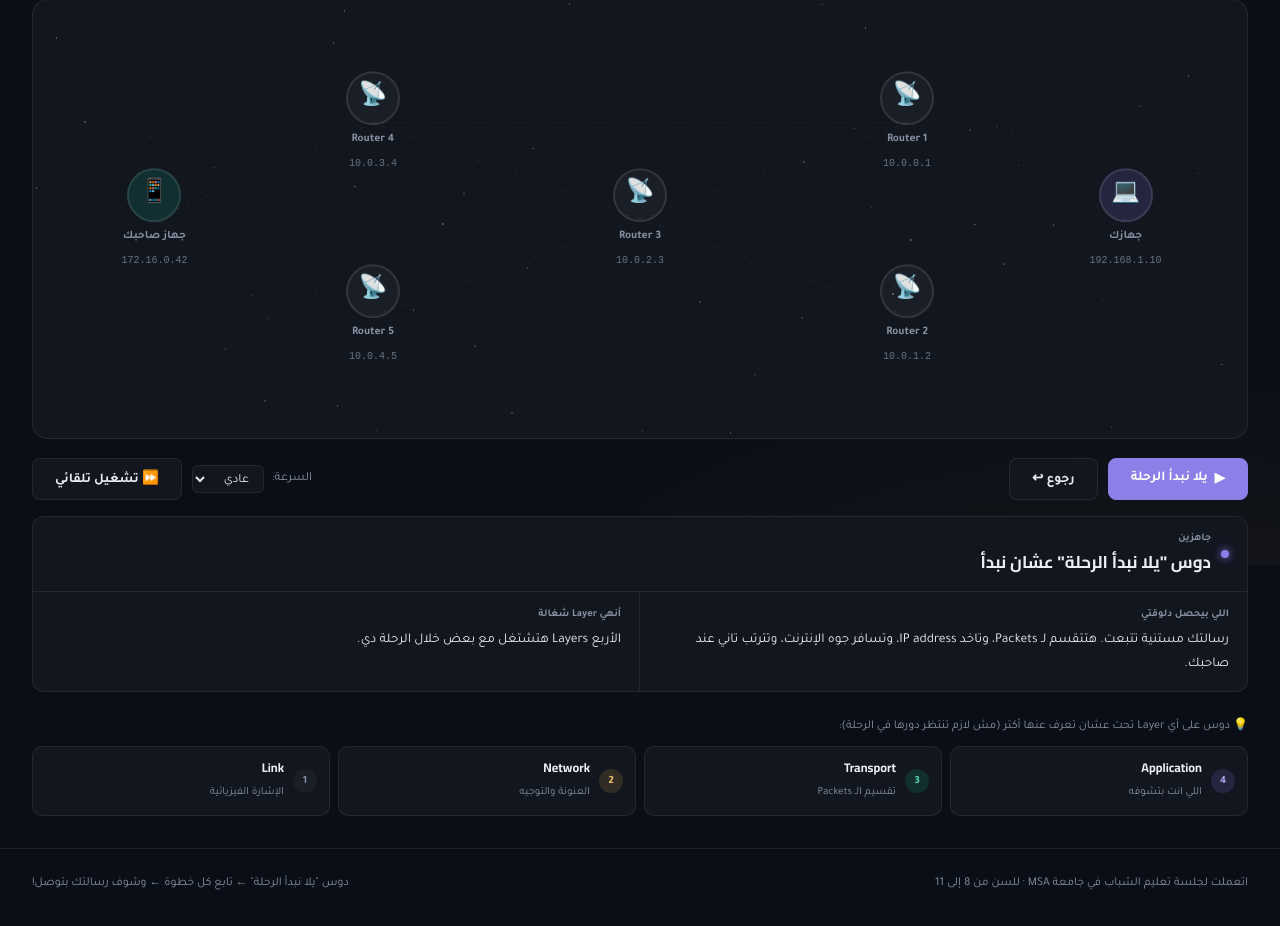
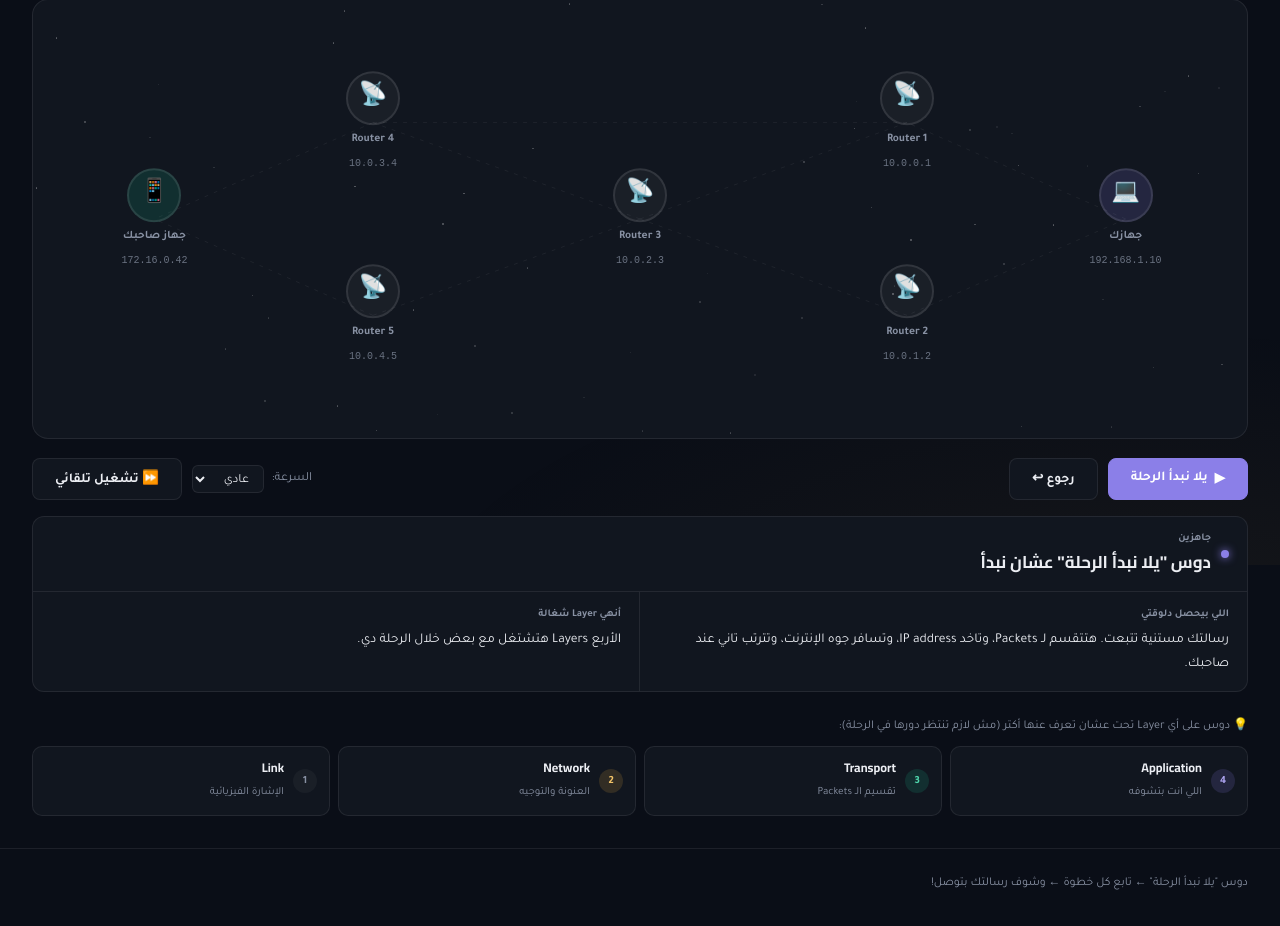
Before and after one commit to davidrimon2004/thursdays, a plain HTML site: page index.html in a window 1280 px wide. Shown: the part 235-1161 px from the top of the page. Drawn offline with Linux system fonts and the light colour scheme.

Commit message:
Remove footer text about youth education session
Removed Arabic text about a youth education session.

```diff
--- a/index.html
+++ b/index.html
@@ -540,7 +540,6 @@
 </main>
 
 <footer>
-  <span>اتعملت لجلسة تعليم الشباب في جامعة MSA · للسن من 8 إلى 11</span>
   <span>دوس "يلا نبدأ الرحلة" ← تابع كل خطوة ← وشوف رسالتك بتوصل!</span>
 </footer>
 
```
